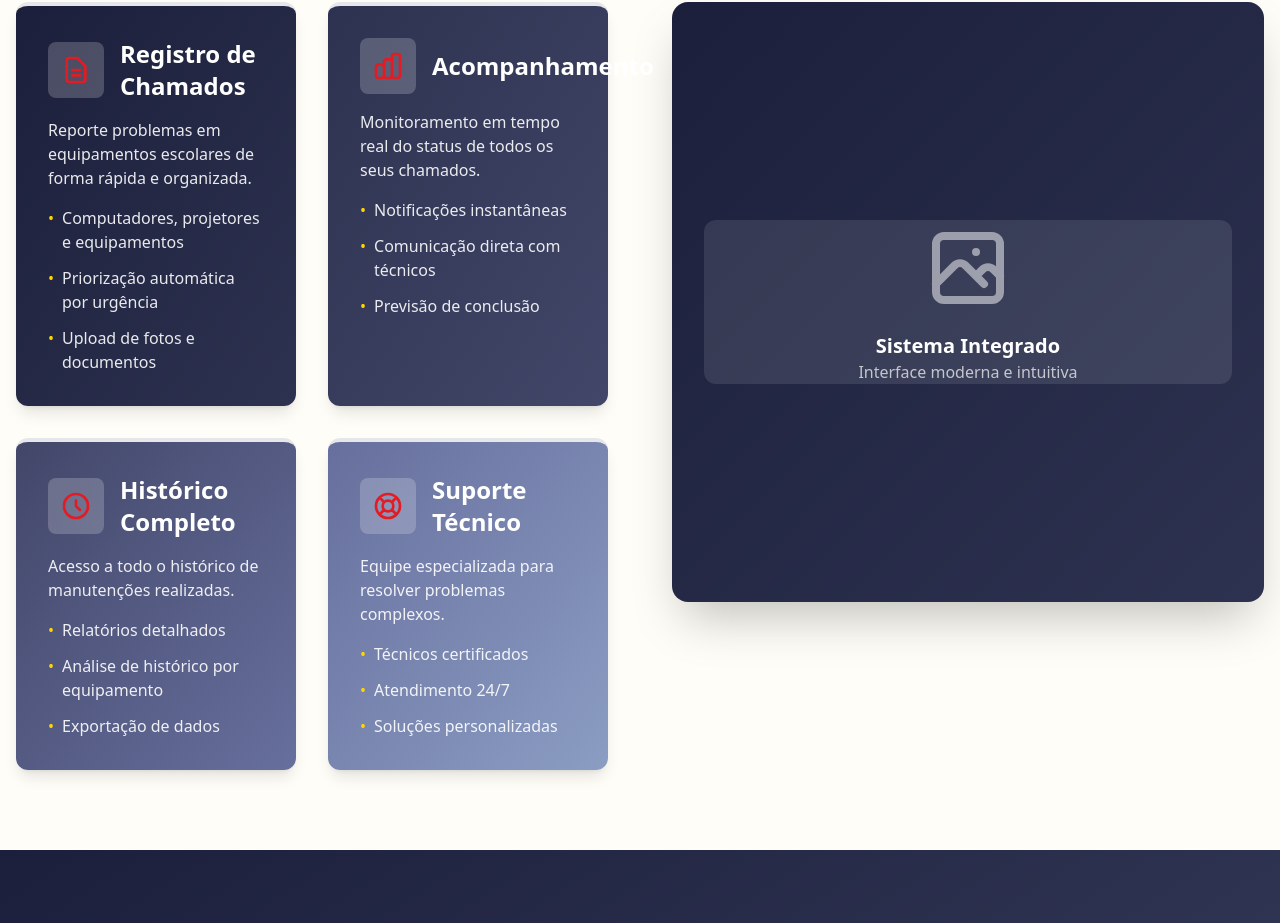
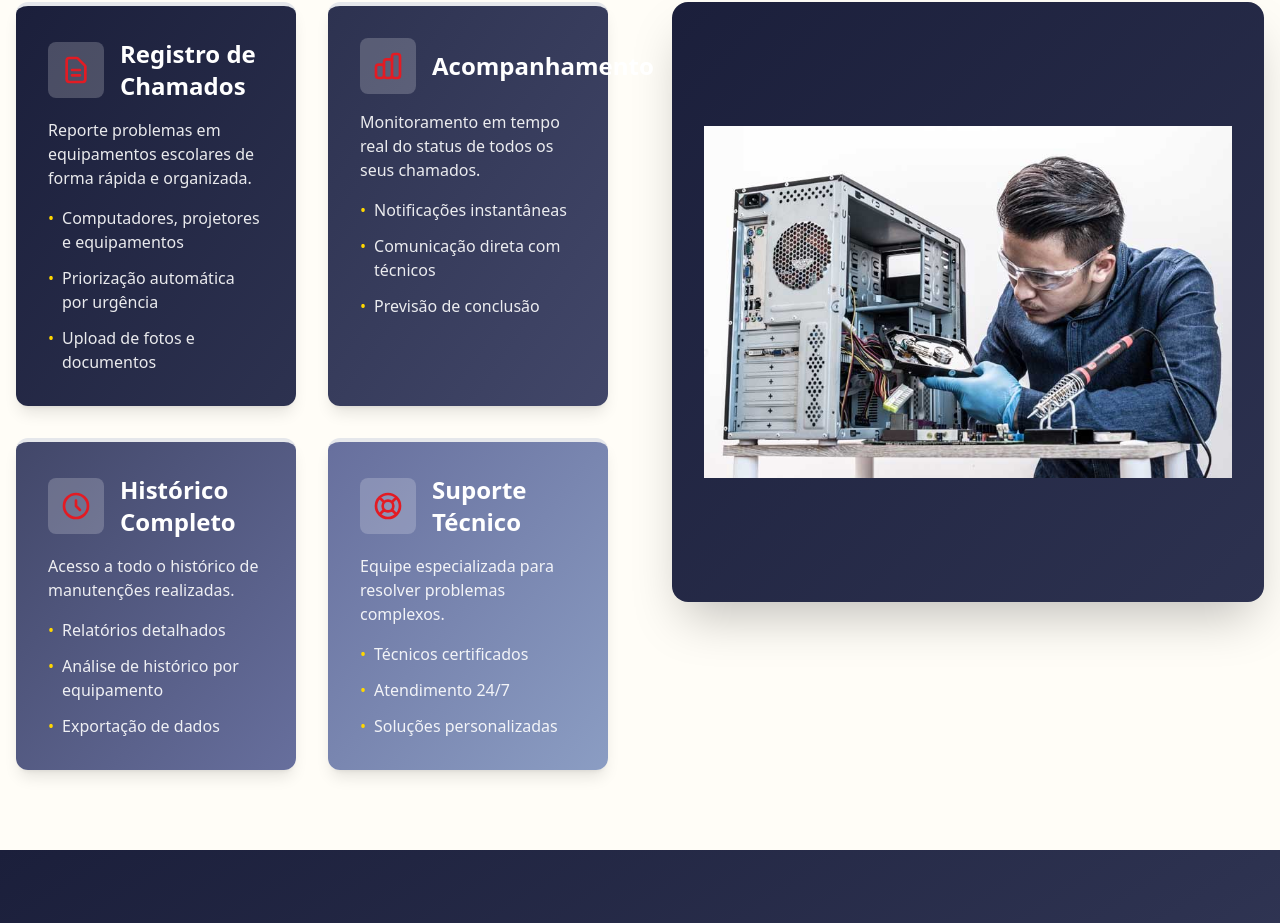
Before and after one commit to vc-franca/zelos_hackaton, a Next.js app in the folder frontend/: page /home in a window 1280 px wide. Shown: the part 958-1881 px from the top of the page. Built offline with nearby package versions, Linux system fonts and the light colour scheme.

Commit message:
Terminado
finalmente

```diff
--- a/frontend/src/app/home/page.jsx
+++ b/frontend/src/app/home/page.jsx
@@ -55,11 +55,10 @@ const EquipmentCard = ({ title, icon, features, status }) => (
         </div>
       ))}
     </div>
-    <div className={`inline-block px-4 py-2 rounded-full text-xs font-semibold ${
-      status === 'ativo' ? 'bg-green-100 text-green-800' :
-      status === 'manutenção' ? 'bg-yellow-100 text-yellow-800' :
-      'bg-red-100 text-red-800'
-    }`}>
+    <div className={`inline-block px-4 py-2 rounded-full text-xs font-semibold ${status === 'ativo' ? 'bg-green-100 text-green-800' :
+        status === 'manutenção' ? 'bg-yellow-100 text-yellow-800' :
+          'bg-red-100 text-red-800'
+      }`}>
       {status}
     </div>
   </div>
@@ -219,16 +218,15 @@ export default function HomePage() {
               </div>
 
               {/* Imagem Placeholder */}
+
               <div className="hidden lg:block">
                 <div className="bg-gradient-to-br from-[#1B1F3B] to-[#2D3250] p-8 rounded-2xl shadow-2xl h-full min-h-[600px] flex items-center justify-center">
                   <div className="bg-white/10 w-full h-full rounded-xl flex items-center justify-center">
-                    <div className="text-center text-white">
-                      <svg className="w-24 h-24 mx-auto mb-4 text-white/50" fill="none" stroke="currentColor" viewBox="0 0 24 24">
-                        <path strokeLinecap="round" strokeLinejoin="round" strokeWidth="2" d="M4 16l4.586-4.586a2 2 0 012.828 0L16 16m-2-2l1.586-1.586a2 2 0 012.828 0L20 14m-6-6h.01M6 20h12a2 2 0 002-2V6a2 2 0 00-2-2H6a2 2 0 00-2 2v12a2 2 0 002 2z" />
-                      </svg>
-                      <p className="text-xl font-semibold">Sistema Integrado</p>
-                      <p className="text-white/70">Interface moderna e intuitiva</p>
-                    </div>
+                    <img
+                      src="/manutencao-de-computador.jpg"
+                      alt="Descrição da imagem"
+                      className="max-w-full max-h-full object-contain"
+                    />
                   </div>
                 </div>
               </div>
```
Also changed, not shown: frontend/public/manutencao-de-computador.jpg (added).
